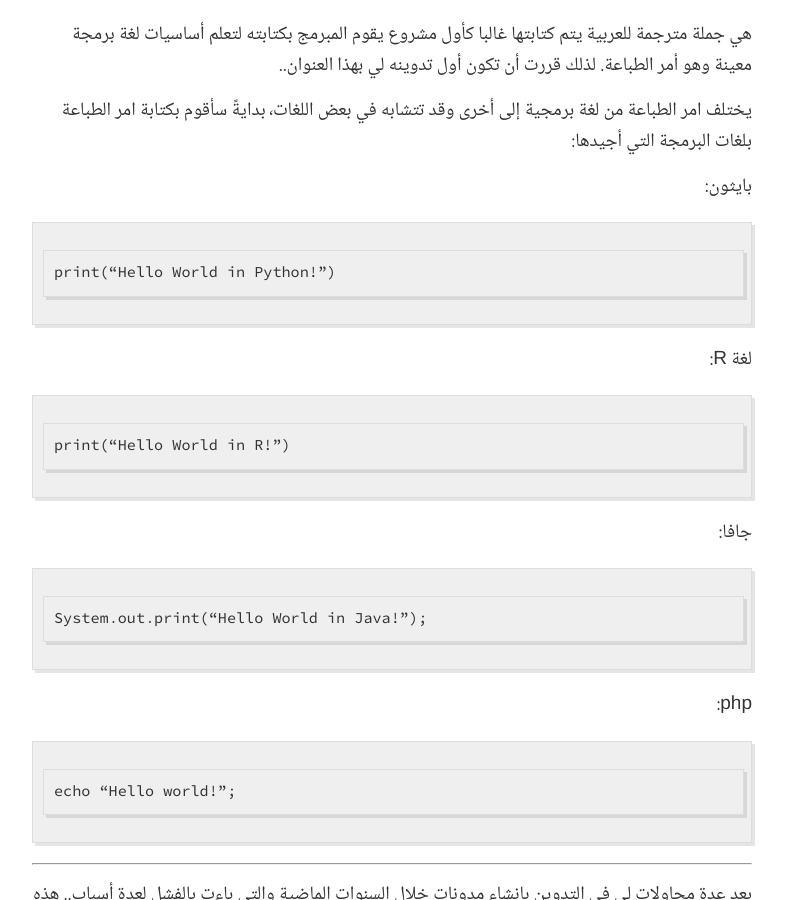
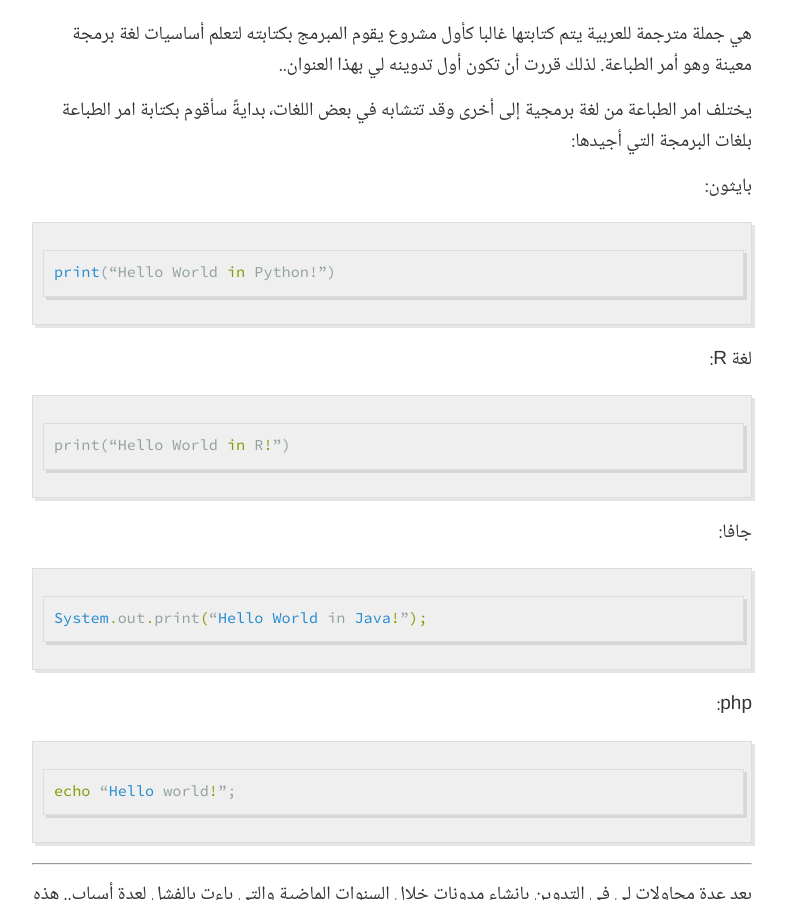
Before and after one commit to ahmadamoudi/ahmadamoudi.github.io, a Jekyll site: the page built from _posts/2020-3-3-HelloWorld.md, in a window 1280 px wide and 900 px high, scrolled down 282 px. Shown: the whole window, without its empty margins (248-1034 px from the left). Built offline with Jekyll 4.4.1, drawn with Linux system fonts in a browser that asks for light colours; comment, search, counter and statistics services are not loaded.

Commit message:
Update 2020-3-3-HelloWorld.md

````diff
--- a/_posts/2020-3-3-HelloWorld.md
+++ b/_posts/2020-3-3-HelloWorld.md
@@ -11,22 +11,22 @@ title: أهلا بالعالم
 يختلف امر الطباعة من لغة برمجية إلى أخرى وقد تتشابه في بعض اللغات٬ بدايةً سأقوم بكتابة امر الطباعة بلغات البرمجة التي أجيدها:
 
 بايثون:
-```
+```python
 print(“Hello World in Python!”)
 ```
 
 لغة R:
-```
+```R
 print(“Hello World in R!”)
 ```
 
 جافا:
-```
+```java
 System.out.print(“Hello World in Java!”);
 ```
 
 php:
-```
+```php
 echo “Hello world!”;
 ```
 
````
